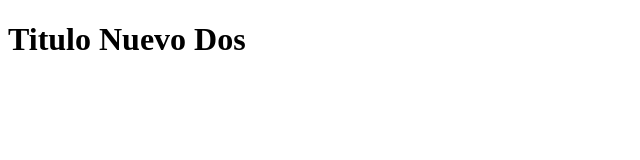
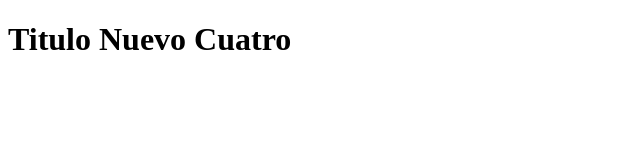
Before and after one commit to PabloDanielChavez/hello-world-git, a plain HTML site: page index.html in a window 1280 px wide. Shown: the whole page, without its empty margins (0-640 px from the left). Drawn offline with Linux system fonts and the light colour scheme.

Commit message:
Se modifico el titulo por cuarta vez

```diff
--- a/index.html
+++ b/index.html
@@ -9,7 +9,7 @@
 </head>
 
 <body>
-    <h1>Titulo Nuevo Dos</h1>
+    <h1>Titulo Nuevo Cuatro</h1>
 </body>
 
 </html>
```
